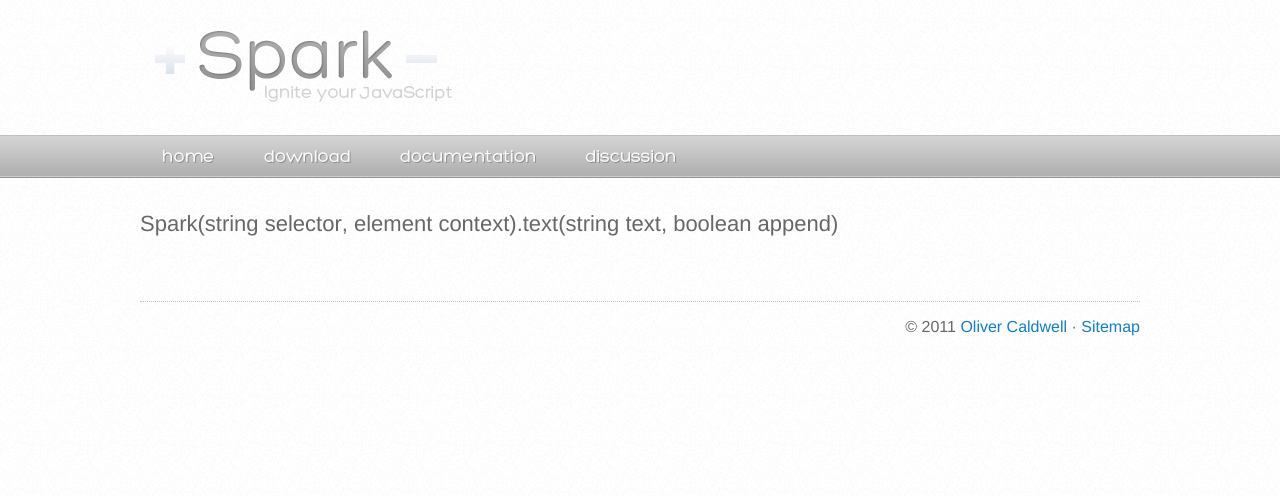
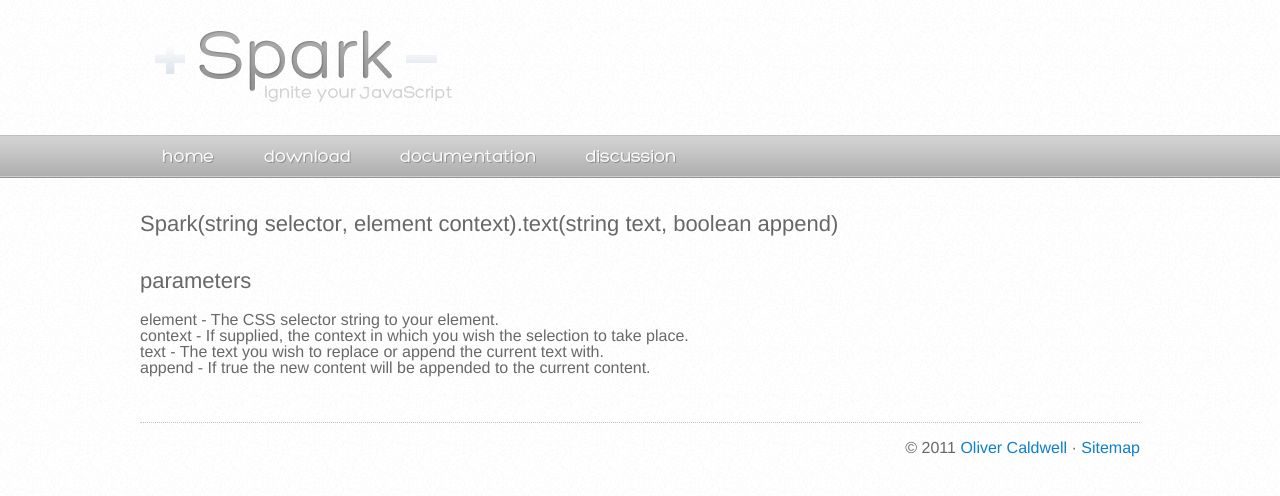
Before and after one commit to Olical/sparkjs.co.uk, a Jekyll site: the page built from _posts/2011-03-10-text.html, in a window 1280 px wide. Shown: the top 496 px of the page. Built offline with Jekyll 4.4.1, drawn with Linux system fonts in a browser that asks for light colours; Markdown is read by kramdown in place of the engine named in the settings.

Commit message:
Added the parameters to the text doc

```diff
--- a/_posts/2011-03-10-text.html
+++ b/_posts/2011-03-10-text.html
@@ -6,3 +6,11 @@
 categories: documentation
 ---
 <h3>Spark(string <strong>selector</strong>, element <strong>context</strong>).text(string <strong>text</strong>, boolean <strong>append</strong>)</h3>
+
+<h3>parameters</h3>
+<ul>
+	<li>element - The CSS selector string to your element.<li>
+	<li>context - If supplied, the context in which you wish the selection to take place.</li>
+	<li>text - The text you wish to replace or append the current text with.<li>
+	<li>append - If true the new content will be appended to the current content.</li>
+</ul>
```
